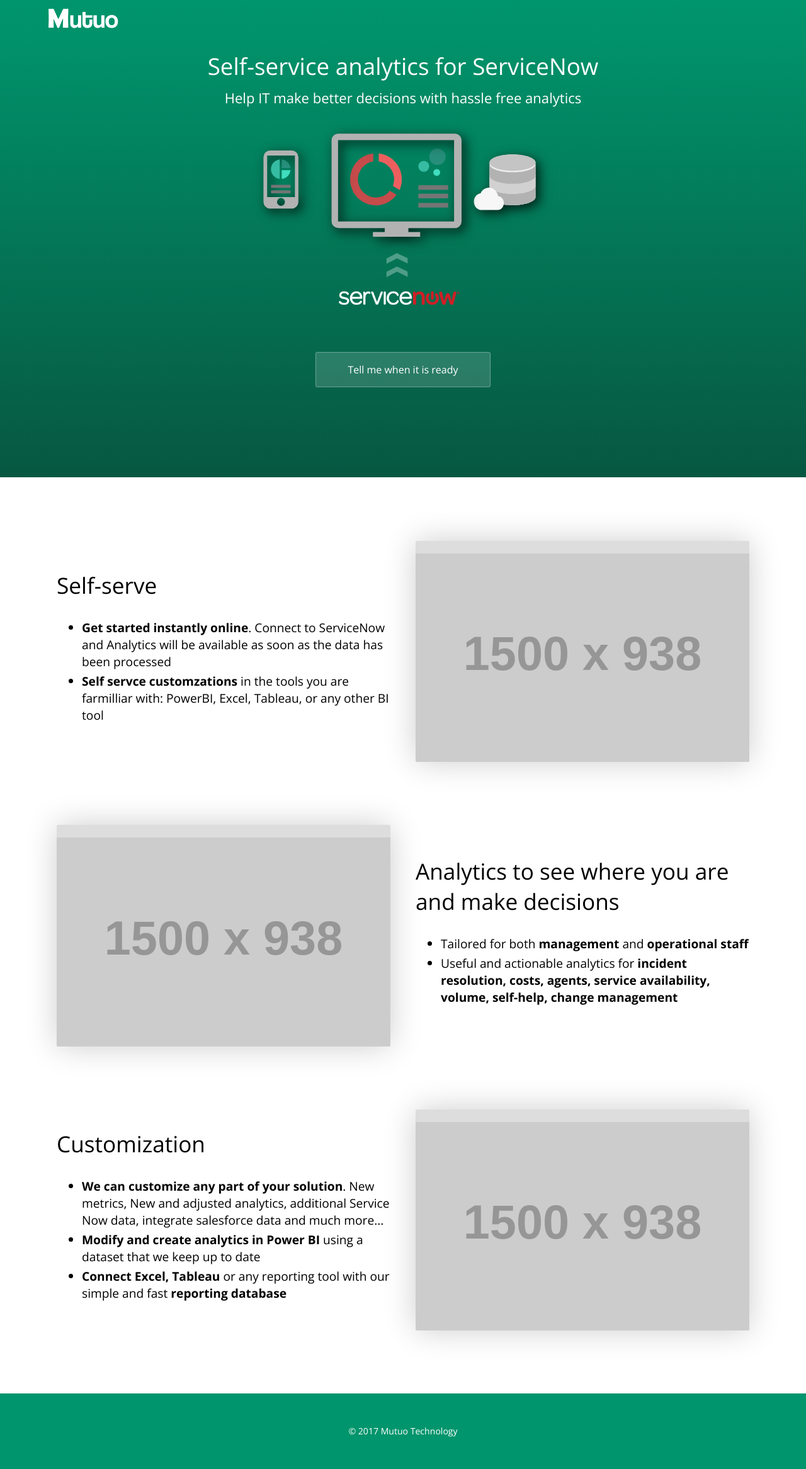
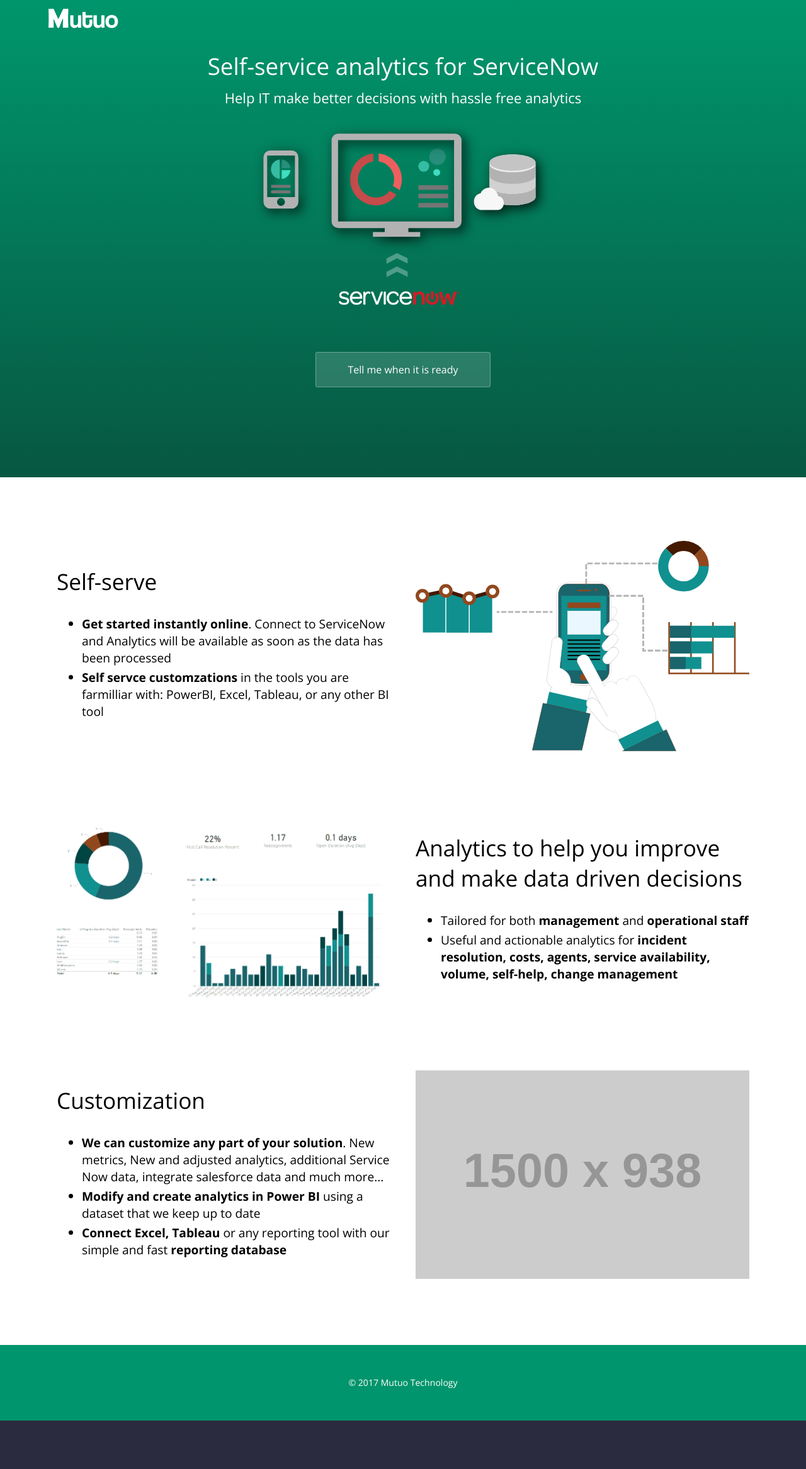
Before and after one commit to markledwich2/mutuosite, a Jekyll site: the page built from index.html, in a window 1280 px wide. Shown: the whole page at 63% size. Built offline with Jekyll 4.4.1, drawn with Linux system fonts in a browser that asks for light colours; the list of posts is cut into pages by our own code; after the commit the page ends 2256 px from its top, so only the background shows below that.

Commit message:
Added feature screens

```diff
--- a/_sass/elements.scss
+++ b/_sass/elements.scss
@@ -9,6 +9,7 @@
 
 body {
 	font-family: "Open Sans", sans-serif;
+	font-weight: 300;
 }
 
 a {
@@ -49,7 +50,7 @@
 	font-size: 1.38em;
 	color: #666;
 	margin-bottom: 20px;
-	font-weight: 300;
+	font-weight: 100;
 	line-height: 1.4em;
 }
 
--- a/index.html
+++ b/index.html
@@ -25,16 +25,16 @@
 				</ul>
 			</div>
 			<div class="image">
-				<img src="//placehold.it/1500x938" alt="Screenshot" class="screenshot editable" />
+				<img src="/images/SelfServe.svg"  />
 			</div>
 		</div>
 	</section>
 
 	<section>
 		<div class="container flex">
-			<div class="text editable"><h2>Analytics to see where you are and make decisions</h2><ul><li>Tailored for both&nbsp;<b>management</b> and <b>operational staff</b></li><li>Useful and actionable analytics for&nbsp;<b>incident resolution, costs, agents, service availability, volume, self-help, change management</b></li></ul></div>
+			<div class="text editable"><h2>Analytics to help you improve and make data driven decisions</h2><ul><li>Tailored for both&nbsp;<b>management</b> and <b>operational staff</b></li><li>Useful and actionable analytics for&nbsp;<b>incident resolution, costs, agents, service availability, volume, self-help, change management</b></li></ul></div>
 			<div class="image">
-				<img src="//placehold.it/1500x938" alt="Screenshot" class="screenshot editable" />
+				<img src="/images/LandingAnalyticsFeature.gif"  />
 			</div>
 		</div>
 	</section>
@@ -43,7 +43,7 @@
 		<div class="container flex">
 			<div class="text editable"><h2>Customization</h2><ul><li><b>We can customize any part of your solution</b>. New metrics, New and adjusted analytics, additional Service Now data, integrate salesforce data and much more...</li><li><b>Modify and create analytics in Power BI</b> using a dataset that we keep up to date</li><li><b>Connect Excel, Tableau</b> or any reporting tool with our simple and fast <b>reporting database</b></li></ul></div>
 			<div class="image">
-				<img src="//placehold.it/1500x938" alt="Screenshot" class="screenshot editable" />
+				<img src="//placehold.it/1500x938" />
 			</div>
 		</div>
 	</section>
```
Also changed, not shown: images/LandingAnalyticsFeature.gif (added), images/SelfServe.svg (added).
